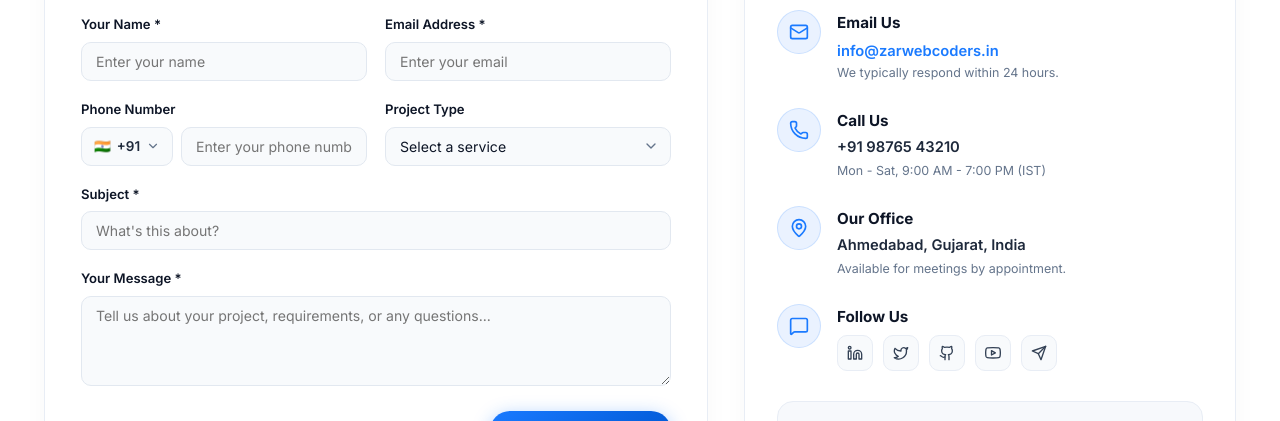
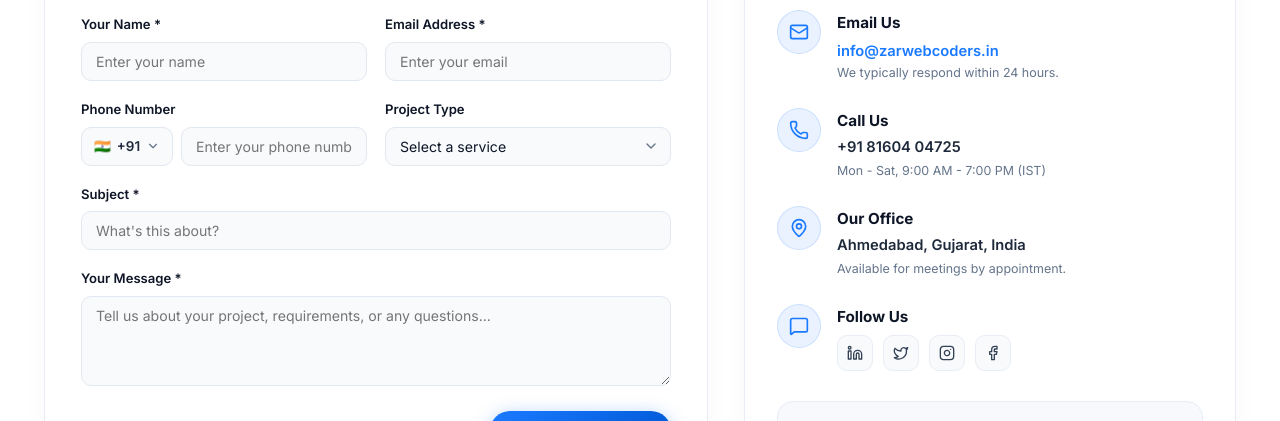
Before and after one commit to Niraj5505/ZarWebCoders, a React (Vite) app: page /contact in a window 1280 px wide. Shown: the part 720-1141 px from the top of the page. Built offline with nearby package versions, Linux system fonts and the light colour scheme.

Commit message:
Update contact details, social links, footer 2026, and desktop navbar toggle

```diff
--- a/src/components/Footer.jsx
+++ b/src/components/Footer.jsx
@@ -1,7 +1,7 @@
 import React, { useState } from 'react';
 import { Link } from 'react-router-dom';
-import { ArrowRight, Mail, MapPin, CheckCircle } from 'lucide-react';
-import { LinkedinIcon, TwitterIcon, GithubIcon, YoutubeIcon } from './SocialIcons';
+import { ArrowRight, Mail, Phone, MapPin, CheckCircle } from 'lucide-react';
+import { LinkedinIcon, TwitterIcon, InstagramIcon, FacebookIcon } from './SocialIcons';
 import { brand } from '../data/websiteData';
 
 export default function Footer({ onOpenModal }) {
@@ -55,10 +55,10 @@ export default function Footer({ onOpenModal }) {
               We build custom smart contracts, dApps, and blockchain infrastructure designed for high security and scale.
             </p>
             <div className="social-links" style={{ justifyContent: 'flex-start', gap: '10px' }}>
-              <a href="#" className="social-link" title="LinkedIn" style={{ background: '#0c1225', borderColor: '#1a2540', color: '#94a3b8' }}><LinkedinIcon size={15} /></a>
-              <a href="#" className="social-link" title="X / Twitter" style={{ background: '#0c1225', borderColor: '#1a2540', color: '#94a3b8' }}><TwitterIcon size={15} /></a>
-              <a href="#" className="social-link" title="GitHub" style={{ background: '#0c1225', borderColor: '#1a2540', color: '#94a3b8' }}><GithubIcon size={15} /></a>
-              <a href="#" className="social-link" title="YouTube" style={{ background: '#0c1225', borderColor: '#1a2540', color: '#94a3b8' }}><YoutubeIcon size={15} /></a>
+              <a href={brand.socials?.linkedin || "#"} target="_blank" rel="noopener noreferrer" className="social-link" title="LinkedIn" style={{ background: '#0c1225', borderColor: '#1a2540', color: '#94a3b8' }}><LinkedinIcon size={15} /></a>
+              <a href={brand.socials?.twitter || "https://x.com/zarwebcoders"} target="_blank" rel="noopener noreferrer" className="social-link" title="X / Twitter" style={{ background: '#0c1225', borderColor: '#1a2540', color: '#94a3b8' }}><TwitterIcon size={15} /></a>
+              <a href={brand.socials?.instagram || "https://www.instagram.com/zarwebcoders/"} target="_blank" rel="noopener noreferrer" className="social-link" title="Instagram" style={{ background: '#0c1225', borderColor: '#1a2540', color: '#94a3b8' }}><InstagramIcon size={15} /></a>
+              <a href={brand.socials?.facebook || "https://www.facebook.com/Zarwebcoders/"} target="_blank" rel="noopener noreferrer" className="social-link" title="Facebook" style={{ background: '#0c1225', borderColor: '#1a2540', color: '#94a3b8' }}><FacebookIcon size={15} /></a>
             </div>
           </div>
 
@@ -91,10 +91,13 @@ export default function Footer({ onOpenModal }) {
             <h4 className="footer-title" style={{ color: '#ffffff', fontSize: '0.95rem' }}>Get in Touch</h4>
             <div style={{ display: 'flex', flexDirection: 'column', gap: '12px', fontSize: '0.88rem', color: '#94a3b8', marginBottom: '20px' }}>
               <div style={{ display: 'flex', alignItems: 'center', gap: '10px' }}>
-                <Mail size={16} color="#00d4ff" /> hello@zarwebcoders.in
+                <Mail size={16} color="#00d4ff" /> {brand.email}
               </div>
               <div style={{ display: 'flex', alignItems: 'center', gap: '10px' }}>
-                <MapPin size={16} color="#00d4ff" /> India (Remote &amp; On-site)
+                <Phone size={16} color="#00d4ff" /> {brand.phone}
+              </div>
+              <div style={{ display: 'flex', alignItems: 'center', gap: '10px' }}>
+                <MapPin size={16} color="#00d4ff" /> {brand.office}
               </div>
             </div>
 
@@ -120,7 +123,7 @@ export default function Footer({ onOpenModal }) {
         </div>
 
         <div className="footer-bottom" style={{ borderTop: '1px solid #1a2540', marginTop: '48px', paddingTop: '24px', color: '#6d7fa0', fontSize: '0.84rem' }}>
-          <div>© 2025 ZarWebCoders. All rights reserved.</div>
+          <div>© 2026 ZarWebCoders. All rights reserved.</div>
           <div style={{ display: 'flex', gap: '20px' }}>
             <Link to="/contact" className="footer-link" style={{ color: '#6d7fa0' }}>Privacy Policy</Link>
             <span style={{ color: '#1a2540' }}>|</span>
--- a/src/components/Navbar.jsx
+++ b/src/components/Navbar.jsx
@@ -73,7 +73,6 @@ export default function Navbar({ onOpenModal }) {
               color: '#0d1526',
               padding: '8px',
               cursor: 'pointer',
-              display: 'flex',
               alignItems: 'center',
               justifyContent: 'center'
             }}
--- a/src/components/SocialIcons.jsx
+++ b/src/components/SocialIcons.jsx
@@ -14,6 +14,24 @@ export function TwitterIcon({ size = 16, color = "currentColor" }) {
   return (
     <svg width={size} height={size} viewBox="0 0 24 24" fill="none" stroke={color} strokeWidth="2" strokeLinecap="round" strokeLinejoin="round">
       <path d="M22 4s-.7 2.1-2 3.4c1.6 10-9.4 17.3-18 11.6 2.2.1 4.4-.6 6-2C3 15.5.5 9.6 3 5c2.2 2.6 5.6 4.1 9 4-.9-4.2 4-6.6 7-3.8 1.1 0 3-1.2 3-1.2z"></path>
+    </svg>
+  );
+}
+
+export function InstagramIcon({ size = 16, color = "currentColor" }) {
+  return (
+    <svg width={size} height={size} viewBox="0 0 24 24" fill="none" stroke={color} strokeWidth="2" strokeLinecap="round" strokeLinejoin="round">
+      <rect x="2" y="2" width="20" height="20" rx="5" ry="5"></rect>
+      <path d="M16 11.37A4 4 0 1 1 12.63 8 4 4 0 0 1 16 11.37z"></path>
+      <line x1="17.5" y1="6.5" x2="17.51" y2="6.5"></line>
+    </svg>
+  );
+}
+
+export function FacebookIcon({ size = 16, color = "currentColor" }) {
+  return (
+    <svg width={size} height={size} viewBox="0 0 24 24" fill="none" stroke={color} strokeWidth="2" strokeLinecap="round" strokeLinejoin="round">
+      <path d="M18 2h-3a5 5 0 0 0-5 5v3H7v4h3v8h4v-8h3l1-4h-4V7a1 1 0 0 1 1-1h3z"></path>
     </svg>
   );
 }
--- a/src/data/websiteData.js
+++ b/src/data/websiteData.js
@@ -3,8 +3,14 @@ export const brand = {
   tagline: 'INFINITE SOLUTION. ENDLESS INNOVATION.',
   subTagline: 'Web3 Development Agency',
   email: 'info@zarwebcoders.in',
-  phone: '+91 98765 43210',
-  office: 'Ahmedabad, Gujarat, India'
+  phone: '+91 81604 04725',
+  office: 'Ahmedabad, Gujarat, India',
+  socials: {
+    linkedin: '#',
+    twitter: 'https://x.com/zarwebcoders',
+    instagram: 'https://www.instagram.com/zarwebcoders/',
+    facebook: 'https://www.facebook.com/Zarwebcoders/'
+  }
 };
 
 export const techStack = [
--- a/src/views/ContactView.jsx
+++ b/src/views/ContactView.jsx
@@ -18,7 +18,7 @@ import {
   Headphones,
   ExternalLink
 } from 'lucide-react';
-import { LinkedinIcon, TwitterIcon, GithubIcon, YoutubeIcon, TelegramIcon } from '../components/SocialIcons';
+import { LinkedinIcon, TwitterIcon, InstagramIcon, FacebookIcon } from '../components/SocialIcons';
 import { brand } from '../data/websiteData';
 
 export default function ContactView({ onOpenModal }) {
@@ -348,20 +348,17 @@ export default function ContactView({ onOpenModal }) {
                 <div>
                   <div className="contact-channel-title">Follow Us</div>
                   <div className="contact-social-icons-row">
-                    <a href="https://linkedin.com" target="_blank" rel="noopener noreferrer" className="contact-social-icon-btn" aria-label="LinkedIn">
+                    <a href={brand.socials?.linkedin || "#"} target="_blank" rel="noopener noreferrer" className="contact-social-icon-btn" aria-label="LinkedIn">
                       <LinkedinIcon size={16} />
                     </a>
-                    <a href="https://x.com" target="_blank" rel="noopener noreferrer" className="contact-social-icon-btn" aria-label="Twitter">
+                    <a href={brand.socials?.twitter || "https://x.com/zarwebcoders"} target="_blank" rel="noopener noreferrer" className="contact-social-icon-btn" aria-label="Twitter">
                       <TwitterIcon size={16} />
                     </a>
-                    <a href="https://github.com" target="_blank" rel="noopener noreferrer" className="contact-social-icon-btn" aria-label="GitHub">
-                      <GithubIcon size={16} />
+                    <a href={brand.socials?.instagram || "https://www.instagram.com/zarwebcoders/"} target="_blank" rel="noopener noreferrer" className="contact-social-icon-btn" aria-label="Instagram">
+                      <InstagramIcon size={16} />
                     </a>
-                    <a href="https://youtube.com" target="_blank" rel="noopener noreferrer" className="contact-social-icon-btn" aria-label="YouTube">
-                      <YoutubeIcon size={16} />
-                    </a>
-                    <a href="https://telegram.org" target="_blank" rel="noopener noreferrer" className="contact-social-icon-btn" aria-label="Telegram">
-                      <TelegramIcon size={16} />
+                    <a href={brand.socials?.facebook || "https://www.facebook.com/Zarwebcoders/"} target="_blank" rel="noopener noreferrer" className="contact-social-icon-btn" aria-label="Facebook">
+                      <FacebookIcon size={16} />
                     </a>
                   </div>
                 </div>
```
